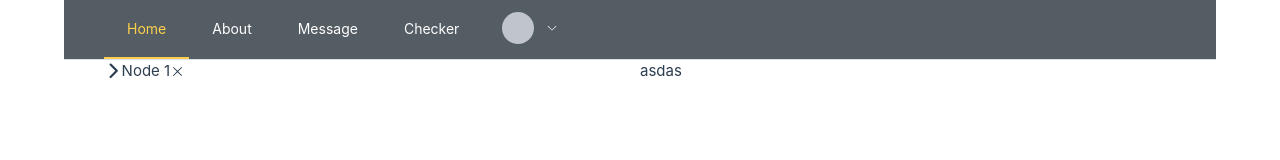
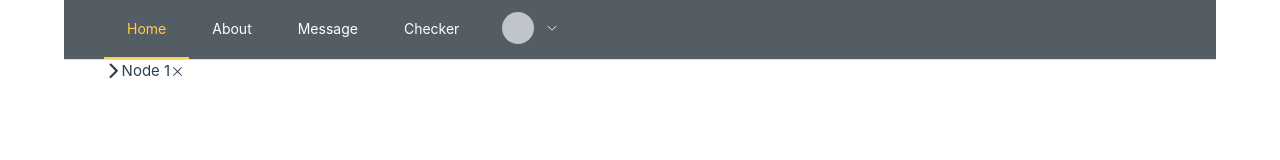
Before and after one commit to nam2682000/DatingAppFE, a Vue app: page /home in a window 1280 px wide. Shown: the top 160 px of the page. Built offline with nearby package versions, Linux system fonts and the light colour scheme; sample sign-in values are in the browser's storage.

Commit message:
show item click

```diff
--- a/src/views/HomeView.vue
+++ b/src/views/HomeView.vue
@@ -16,7 +16,9 @@
           ></TreeViewComponent>
         </ul>
       </div>
-      <div class="w-50">asdas</div>
+      <div class="w-50">
+        <div v-for="item in [...treeSelected].reverse()" :key="item.id">{{ item.name }}</div>
+      </div>
     </div>
   </main>
 </template>
```
